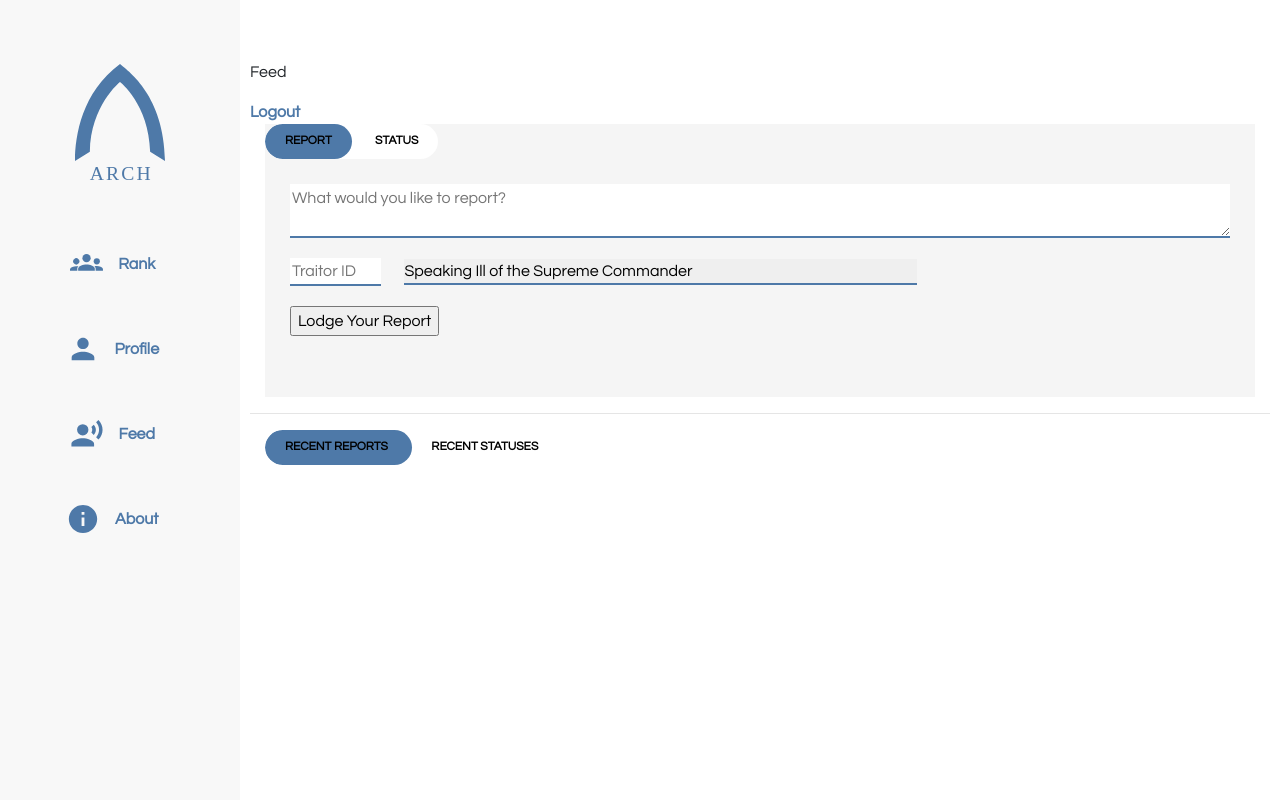
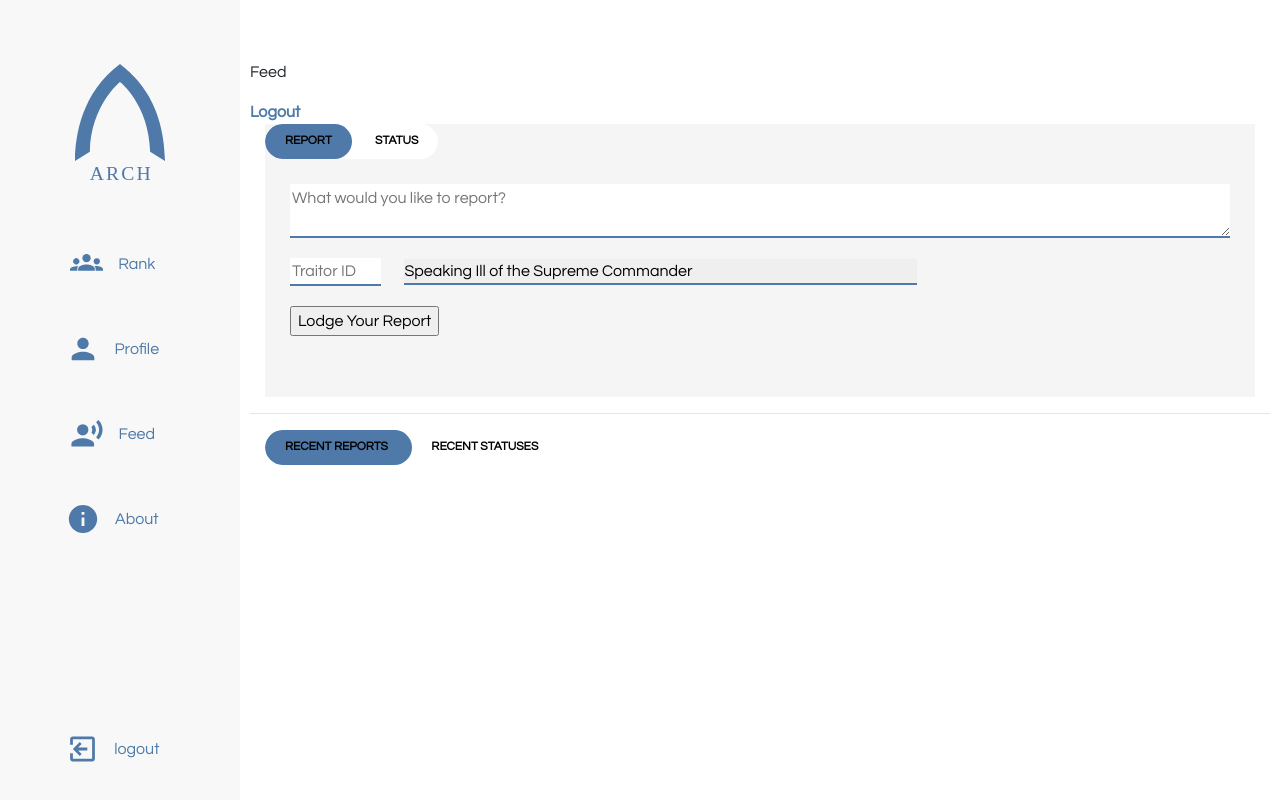
Before and after one commit to blaiddyd/arch-rank, a Flask app: page /feed in a window 1280 px wide. Run offline with Flask 2, Linux system fonts and the light colour scheme; the visitor is signed in with stand-in values (Sample User, id 1); data comes from the database, SQL or seed files in the repository; data that the repository does not hold is empty; some libraries are stand-ins or nearby versions.

Commit message:
Cheeky sidebar change

```diff
--- a/app/static/styles/sidebar.css
+++ b/app/static/styles/sidebar.css
@@ -119,4 +119,10 @@
 }
 .nav-link p {
     margin: 15px;
+    font-weight: lighter;
 }
+
+.nav-log {
+    margin-top: auto;
+    margin-bottom: 0;
+}
--- a/app/templates/sidebar-base.html
+++ b/app/templates/sidebar-base.html
@@ -30,8 +30,21 @@
             <li class="nav-item"><a class="nav-link" href="{{ url_for('about') }}">
                     <img id="about-icon" class="nav-icon icon" src="{{ url_for('static', filename='assets/infoicon.svg') }}">
                     <p>About</p>
-                </a></li>
-        </ul>
+            </a></li>
+            <li class="nav-item nav-log">
+            {% if current_user.is_anonymous %}
+                <a class="nav-link" href="{{ url_for('login') }}">
+                    <img id="login-icon" class="nav-icon icon" src="{{ url_for('static', filename='assets/loginicon.svg') }}">
+                    <p>Login</p>
+                </a>
+            {% else %}
+            <a class="nav-link" href="{{ url_for('logout') }}">
+                <img id="logout-icon" class="nav-icon icon" src="{{ url_for('static', filename='assets/logouticon.svg') }}">
+                <p>logout</p>
+            </a>
+            {% endif %}
+            </li>
+            </ul>
         </aside>
         <div class="main">
             {% block content %} {% endblock content %}
```
Also changed, not shown: app/static/assets/loginicon.svg (added), app/static/assets/logouticon.svg (added).
